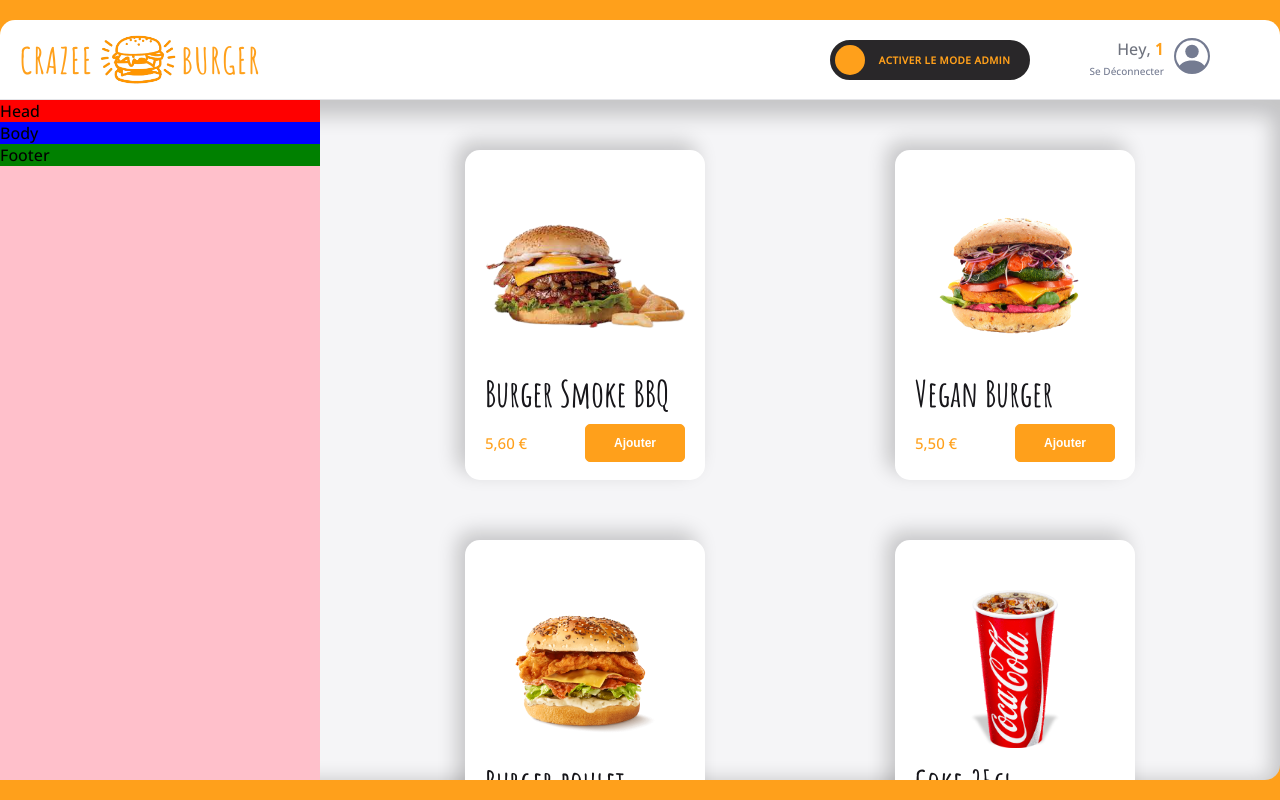
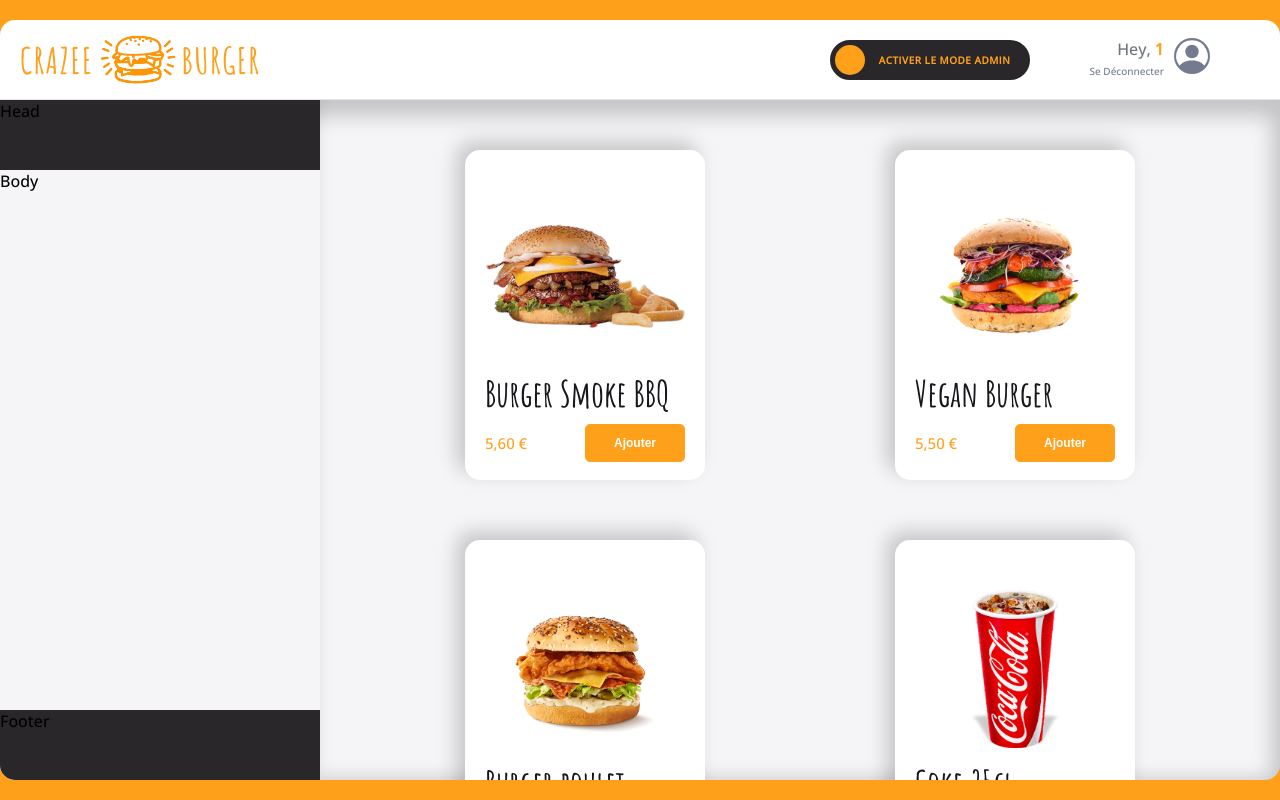
Before and after one commit to BryanHobin/crazee-burger, a React (Vite) app: page /order/1 in a window 1280 px wide. Built offline with nearby package versions, Linux system fonts and the light colour scheme; a web font is replaced by a local one.

Commit message:
💄 F10 : BASKET > Make containers borders round

```diff
--- a/src/components/pages/order/Main/Basket.jsx
+++ b/src/components/pages/order/Main/Basket.jsx
@@ -1,4 +1,5 @@
 import { styled } from "styled-components";
+import { theme } from "../../../../theme";
 
 export default function Basket() {
   return (
@@ -11,18 +12,26 @@ export default function Basket() {
 }
 
 const BasketStyled = styled.div`
-  background-color: pink;
+  background-color: ${theme.colors.background_white};
   display: flex;
   flex-direction: column;
+  box-shadow: ${theme.shadows.medium};
+
+
   .head{
-    background-color: red;
+    background-color: ${theme.colors.background_dark};
+    height: 70px;
   }
   .body{
-    background-color: blue;
+    flex: 1;
+    //box-shadow: ${theme.shadows.strong};
 
   }
   .footer{
     background-color: green;
+    height: 70px;
+    background-color: ${theme.colors.background_dark};
+
 
   }
 
--- a/src/components/pages/order/Main/Main.jsx
+++ b/src/components/pages/order/Main/Main.jsx
@@ -34,14 +34,13 @@ const MainStyled = styled.div`
 
   border-bottom-left-radius: ${theme.borderRadius.extraRound};
   border-bottom-right-radius: ${theme.borderRadius.extraRound};
+  overflow: hidden;
 
 
   .menu-and-admin{
     position: relative;
     overflow-y: hidden;
     display: grid;
-    border-bottom-left-radius: ${theme.borderRadius.extraRound};
-    border-bottom-right-radius: ${theme.borderRadius.extraRound};
   }
 
 `;
```
